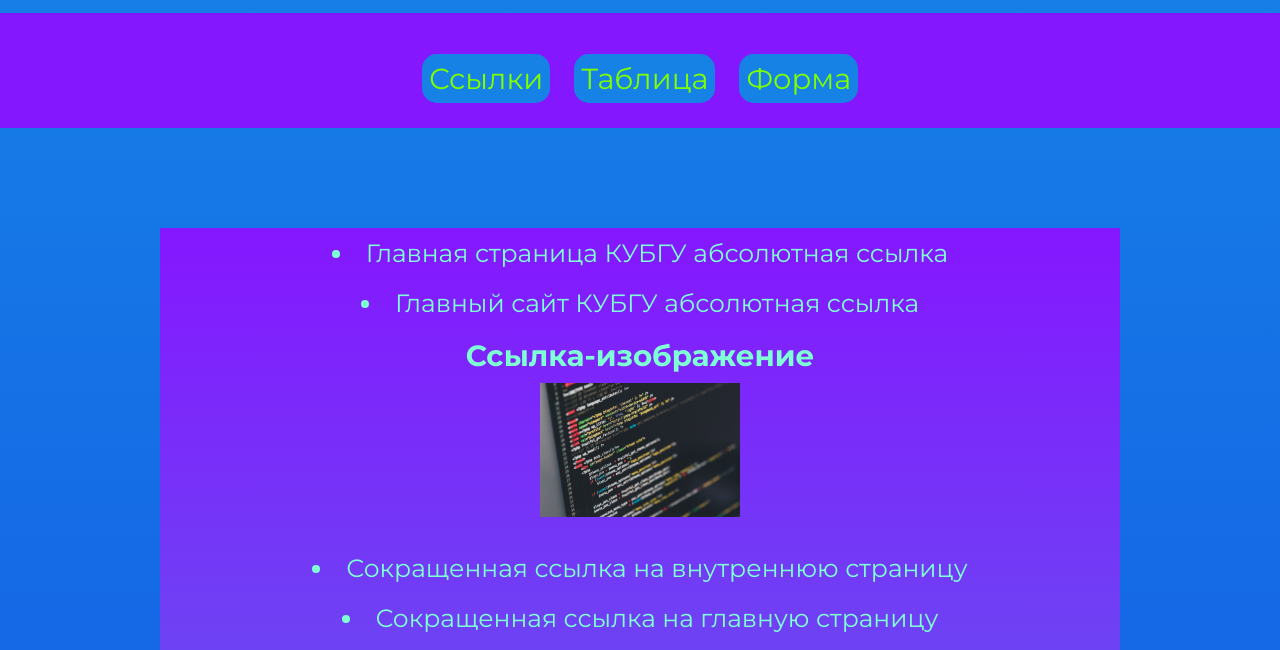
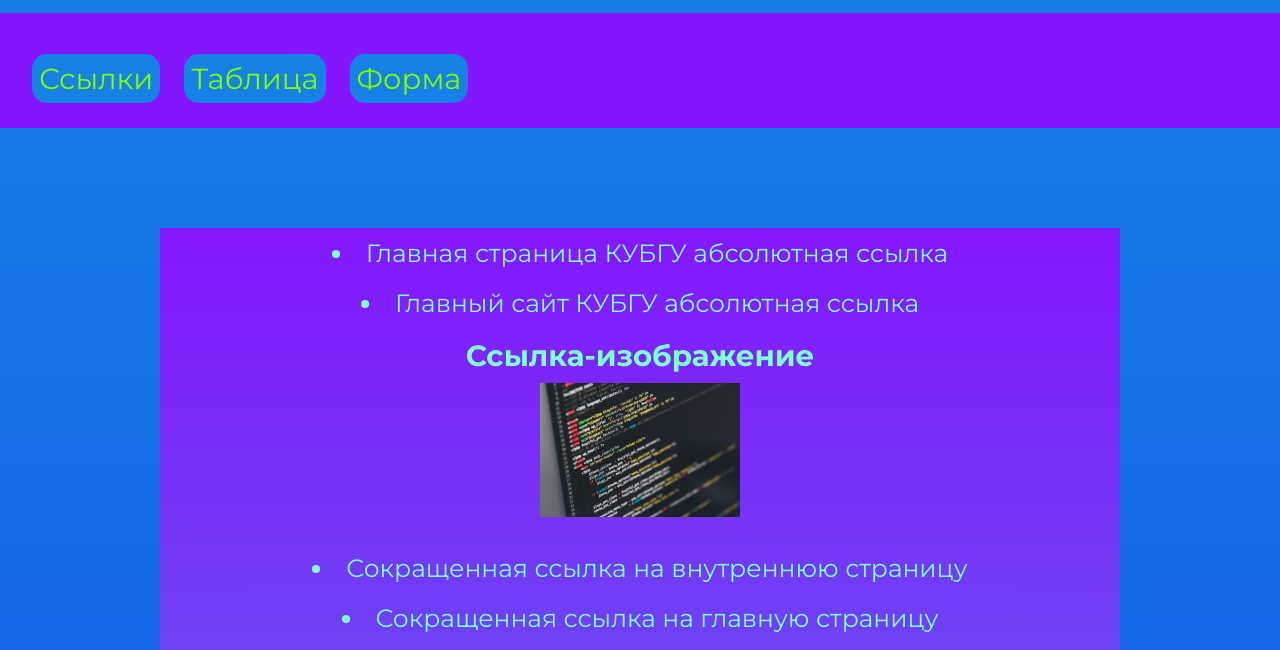
Before and after one commit to FanKirill/laba3.github.io, a plain HTML site: page index.html in a window 1280 px wide. Shown: the part 121-771 px from the top of the page. Drawn offline with Linux system fonts and the light colour scheme.

Commit message:
Update style.css

```diff
--- a/css/style.css
+++ b/css/style.css
@@ -156,11 +156,11 @@ padding-bottom: 120px ;}
 color: aliceblue; order:2;
 }
 .headertable {
-    margin-top: 1rem ;
+    margin-left: auto ;
     background-color:#8517ff;
 
     display: flex;
-    flex-direction: column;
+    flex-direction: row;
     padding: 1rem;
 
 }
@@ -171,7 +171,7 @@ color: aliceblue; order:2;
     display: flex;
     flex-direction: row;
     padding: 1rem;
-    justify-content: center;
+
 }
 .Linkssize{
     order:1;
```
